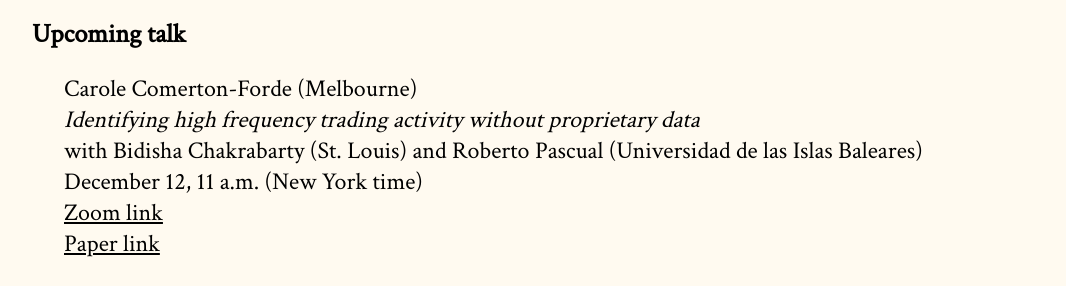
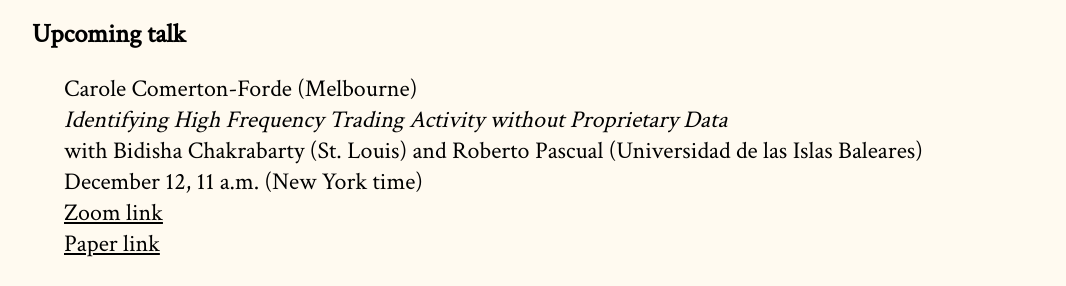
Before and after one commit to cpfiffer/microstructure.exchange, a Jekyll site: the page built from index.md, in a window 1280 px wide and 900 px high, scrolled down 500 px. Shown: the part 156-442 px from the top of the window, without its empty margins (96-1162 px from the left). Built offline with Jekyll 4.4.1, drawn with Linux system fonts in a browser that asks for light colours; some web fonts are replaced.

```diff
--- a/_config.yml
+++ b/_config.yml
@@ -12,7 +12,7 @@ github:
 
 speaker-info:
   speaker-name: "Carole Comerton-Forde (Melbourne)"
-  speaker-paper: "Identifying high frequency trading activity without proprietary data"
+  speaker-paper: "Identifying High Frequency Trading Activity without Proprietary Data"
   coauthors: "Bidisha Chakrabarty (St. Louis) and Roberto Pascual (Universidad de las Islas Baleares)"
   speaker-date: "December 12, 11 a.m. (New York time)"
   paper-link: "https://papers.ssrn.com/sol3/papers.cfm?abstract_id=4551238"
```
